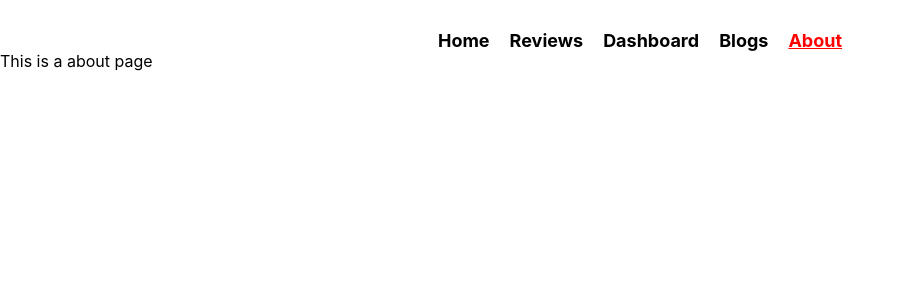
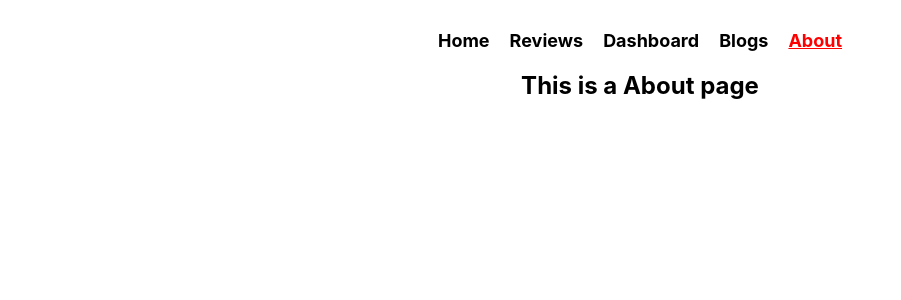
Before and after one commit to tanianasrin1/product-analysis-website-a9, a React (Create React App) app: page /about in a window 1280 px wide. Shown: the top 300 px of the page, without its empty margins (0-901 px from the left). Built offline with nearby package versions, Linux system fonts and the light colour scheme.

Commit message:
about page fixed

```diff
--- a/src/components/About/About.css
+++ b/src/components/About/About.css
@@ -0,0 +1,4 @@
+.about-title{
+    text-align: center;
+
+}
--- a/src/components/About/About.js
+++ b/src/components/About/About.js
@@ -2,8 +2,8 @@ import React from 'react';
 
 const About = () => {
     return (
-        <div>
-            This is a about page
+        <div className='about-title'>
+           <h2> This is a About page</h2>
         </div>
     );
 };
```
